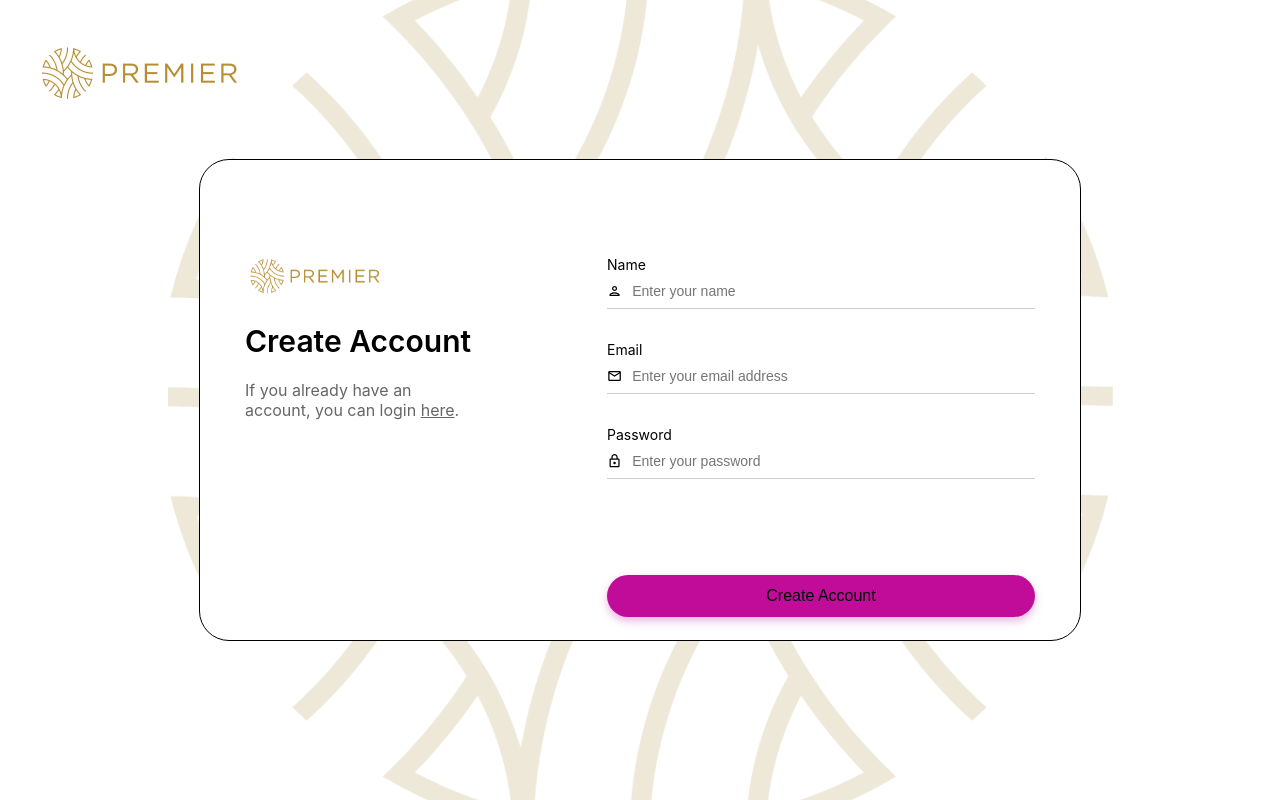
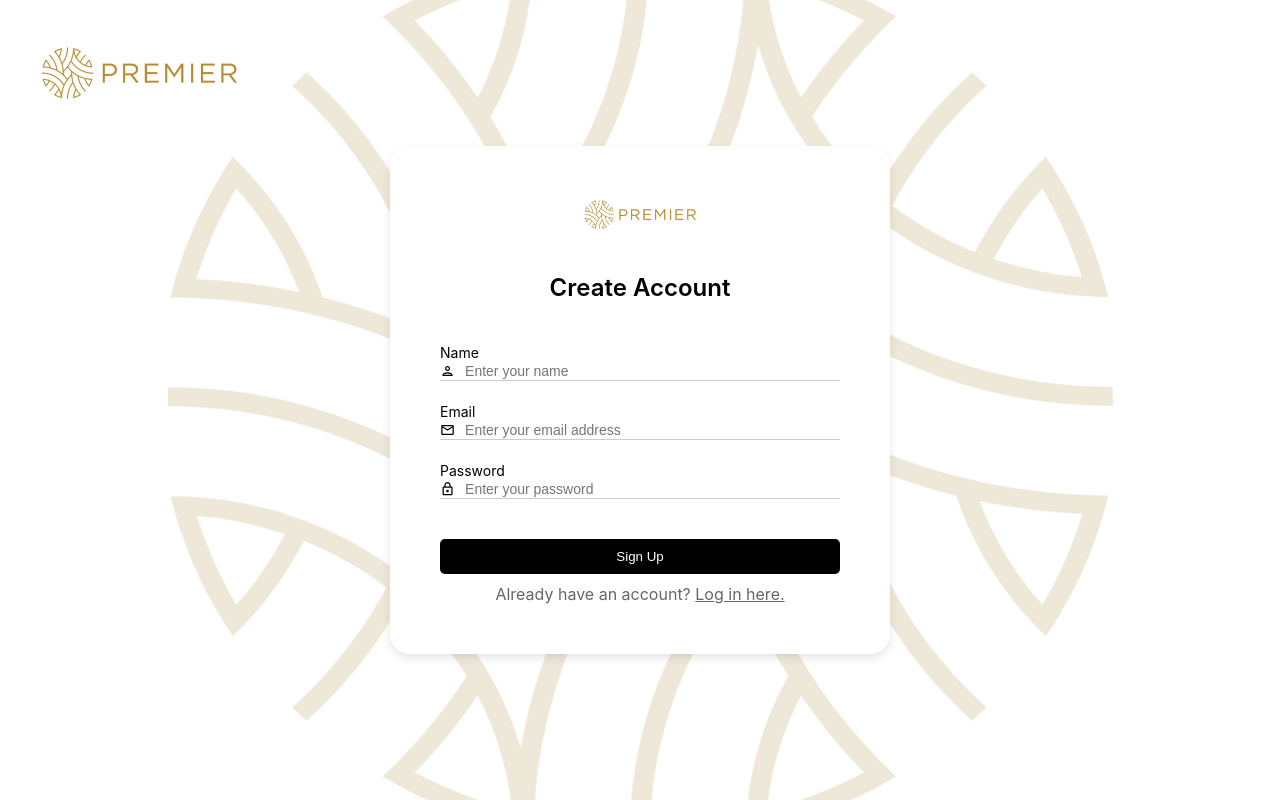
Before and after one commit to jm90hong/Premier, a React (Create React App) app: page /sign-up in a window 1280 px wide. Built offline with nearby package versions, Linux system fonts and the light colour scheme.

Commit message:
Update SignUpPage.jsx

```diff
--- a/src/pages/SignUpPage.jsx
+++ b/src/pages/SignUpPage.jsx
@@ -2,9 +2,8 @@ import logo from "../assets/img/logo.png";
 import backgroundLogo from "../assets/img/background-logo.png";
 import { useState } from "react";
 import { MdOutlineEmail, MdOutlineLock, MdOutlinePerson } from "react-icons/md";
-import { FcGoogle } from "react-icons/fc";
 import { useNavigate } from "react-router-dom";
-import { signUp, signInWithGoogle } from "../utils/firebase_auth";
+import { signUp } from "../utils/firebase_auth";
 
 function SignUpPage() {
   const [email, setEmail] = useState("");
@@ -13,30 +12,19 @@ function SignUpPage() {
 
   const navigate = useNavigate();
 
-  // No used
-  const onGoogleLogin = async () => {
-    var result = await signInWithGoogle();
+  const onSignUp = async () => {
+    if (!isValidEmail(email)) {
+      alert("Please use a valid Gmail address.");
+      return;
+    }
+    try {
+      const result = await signUp(name, email, password);
       if (result) {
-      // Navigate to login page
         navigate("/");
       }
-  };
-
-  const onSignUp = async () => {
-    if (!isValidEmail(email)) {
-      alert("Only Email Format is allowed.");
-      return;
-    }
-
-    if (password.length === 0) {
-      alert("Type your password");
-      return;
-    }
-
-    var result = await signUp(name, email, password);
-    if (result) {
-      // Navigate to login page
-      navigate("/");
+    } catch (error) {
+      console.error("Error signing up:", error);
+      alert("Failed to sign up. Please try again.");
     }
   };
 
@@ -46,7 +34,6 @@ function SignUpPage() {
   };
 
   return (
-    <>
     <div
       style={{
         display: "flex",
@@ -70,66 +57,26 @@ function SignUpPage() {
       <div
         style={{
           display: "flex",
-            width: "882px",
-            padding: "94px 45px 23px 45px",
-            borderRadius: "30px",
-            border: "1px solid",
-            borderColor: "#000",
-            position: "relative",
-            gap: "56px",
+          flexDirection: "column",
+          width: "500px",
+          padding: "50px",
+          borderRadius: "20px",
+          boxShadow: "0px 4px 10px rgba(0,0,0,0.1)",
           backgroundColor: "#fff",
         }}
       >
-          <div
-            style={{
-              width: "308px",
-            }}
-          >
         <img
-              style={{ width: "139px", marginBottom: "21px" }}
           src={logo}
           alt="logo"
+          style={{ width: "120px", margin: "0 auto 20px" }}
         />
-            <div
-              style={{
-                fontSize: "30px",
-                marginBottom: "21px",
-                fontWeight: "600",
-              }}
-            >
-              Create Account
-            </div>
-            <div style={{ color: "#666", marginTop: "10px" }}>
-              If you already have an
-              <br />
-              account, you can login{" "}
-              <span
-                onClick={() => navigate("/")}
-                style={{
-                  cursor: "pointer",
-                  textDecoration: "underline",
-                }}
-              >
-                here
-              </span>
-              .
-            </div>
-          </div>
-          <div>
-            <div>
+        <h2 style={{ textAlign: "center", fontWeight: "600" }}>Create Account</h2>
+        <div style={{ marginTop: "20px" }}>
           <label style={{ fontSize: "14px" }}>Name</label>
-              <div
-                style={{
-                  display: "flex",
-                  alignItems: "center",
-                  borderBottom: "1px solid #ccc",
-                  padding: "0.5rem 0",
-                  width: "428px",
-                }}
-              >
+          <div style={{ display: "flex", alignItems: "center", borderBottom: "1px solid #ccc", marginBottom: "20px" }}>
             <MdOutlinePerson style={{ marginRight: "0.5rem" }} />
             <input
-                  type="name"
+              type="text"
               value={name}
               onChange={(e) => setName(e.target.value)}
               placeholder="Enter your name"
@@ -141,18 +88,8 @@ function SignUpPage() {
               }}
             />
           </div>
-            </div>
-            <div style={{ textAlign: "left", marginTop: "30px" }}>
           <label style={{ fontSize: "14px" }}>Email</label>
-              <div
-                style={{
-                  display: "flex",
-                  alignItems: "center",
-                  borderBottom: "1px solid #ccc",
-                  padding: "0.5rem 0",
-                  width: "428px",
-                }}
-              >
+          <div style={{ display: "flex", alignItems: "center", borderBottom: "1px solid #ccc", marginBottom: "20px" }}>
             <MdOutlineEmail style={{ marginRight: "0.5rem" }} />
             <input
               type="email"
@@ -167,17 +104,8 @@ function SignUpPage() {
               }}
             />
           </div>
-            </div>
-            <div style={{ textAlign: "left", marginTop: "30px" }}>
           <label style={{ fontSize: "14px" }}>Password</label>
-              <div
-                style={{
-                  display: "flex",
-                  alignItems: "center",
-                  borderBottom: "1px solid #ccc",
-                  padding: "0.5rem 0",
-                }}
-              >
+          <div style={{ display: "flex", alignItems: "center", borderBottom: "1px solid #ccc", marginBottom: "20px" }}>
             <MdOutlineLock style={{ marginRight: "0.5rem" }} />
             <input
               type="password"
@@ -196,24 +124,28 @@ function SignUpPage() {
         <button
           onClick={onSignUp}
           style={{
-                width: "100%",
-                marginTop: "96px",
-                padding: "0.75rem",
-                backgroundColor: "#C10C99",
-                color: "#000",
-                borderRadius: "32px",
+            backgroundColor: "#000",
+            color: "#fff",
+            padding: "10px 20px",
+            borderRadius: "5px",
             border: "none",
-                fontSize: "16px",
             cursor: "pointer",
-                boxShadow: "0 4px 8px rgba(193, 12, 153, 0.3)",
+            marginTop: "20px",
           }}
         >
-              Create Account
+          Sign Up
         </button>
+        <div style={{ textAlign: "center", marginTop: "10px", color: "#666" }}>
+          Already have an account?{" "}
+          <span
+            onClick={() => navigate("/")}
+            style={{ textDecoration: "underline", cursor: "pointer" }}
+          >
+            Log in here.
+          </span>
         </div>
       </div>
     </div>
-    </>
   );
 }
 
```
Lines whose indentation alone changed are shown as unchanged.
